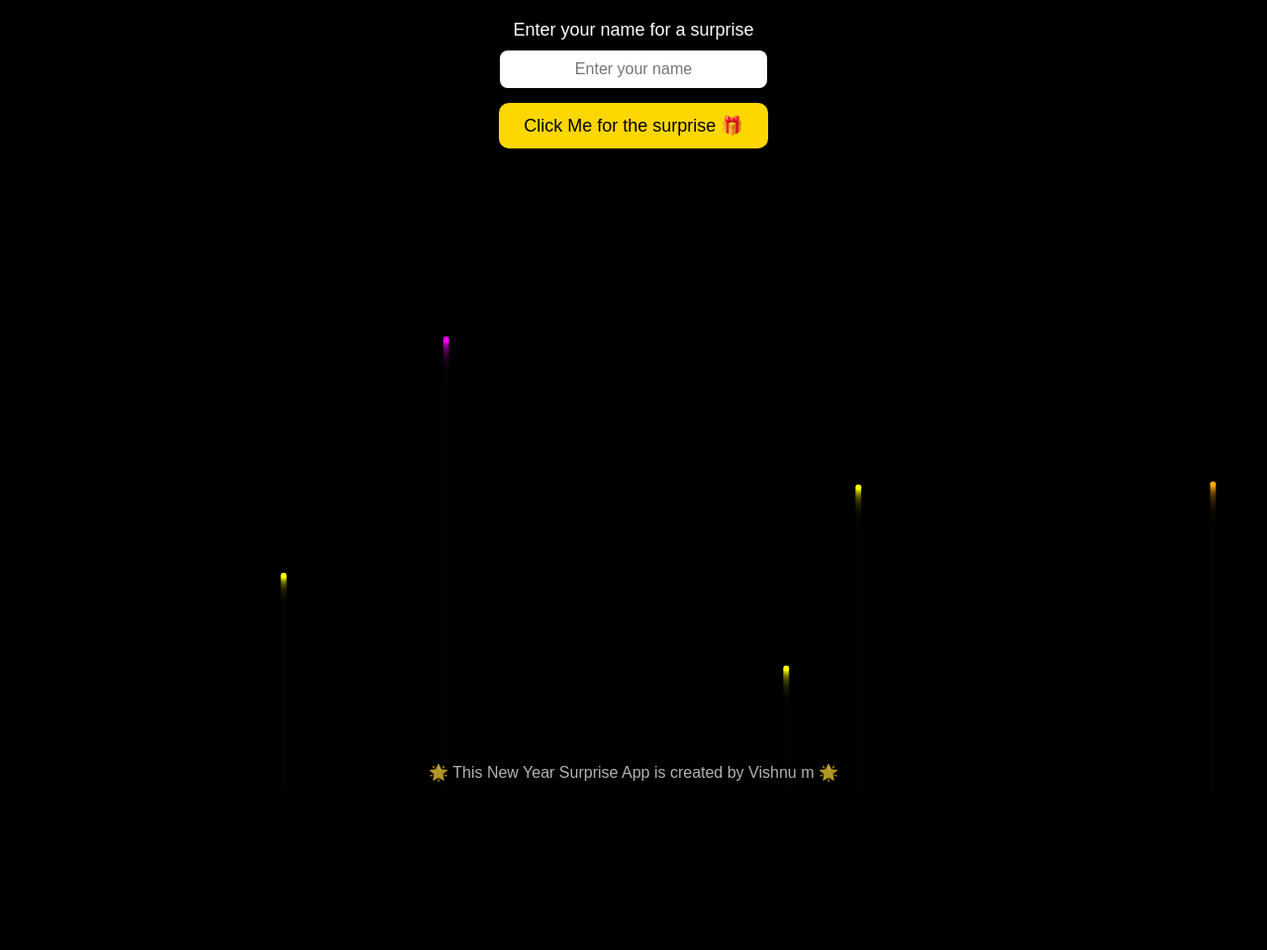
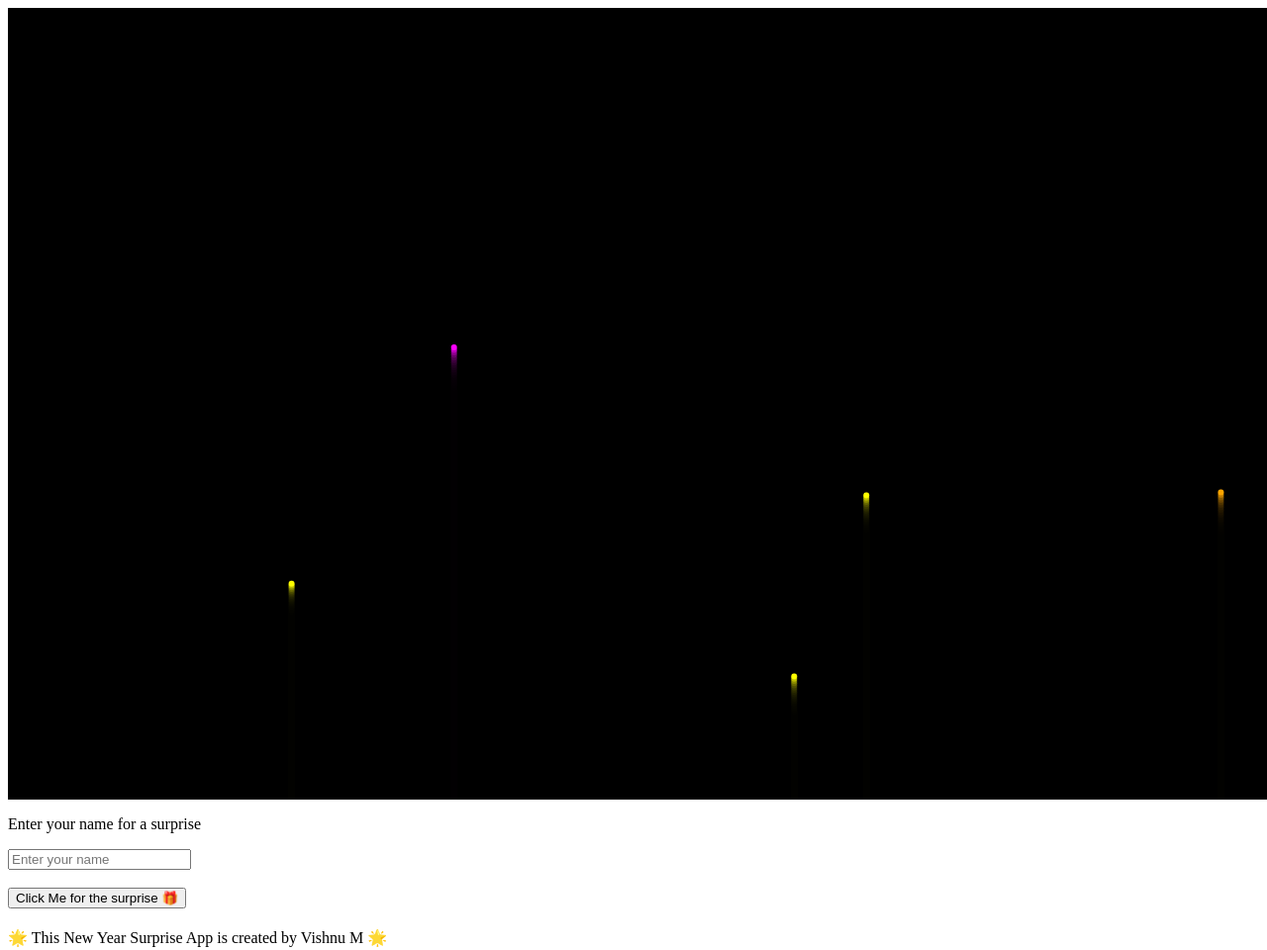
Before and after one commit to zoro-exe1710/html-x-python_2026, a plain HTML site: page templates/index.html in a window 1280 px wide. Shown: the whole page at 99% size. Before the commit the page ends 800 px from the top, so only its background shows below. Drawn offline with Linux system fonts and the light colour scheme.

Commit message:
Add files via upload

```diff
--- a/templates/index.html
+++ b/templates/index.html
@@ -1,107 +1,20 @@
-<!DOCTYPE html>
-<html lang="en">
-<head>
-    <meta charset="UTF-8">
-    <title>New Year Surprise</title>
-    <link rel="stylesheet" href="/static/style.css">
-    <style>
-        /* Center all content and style nicely */
-        body {
-            margin: 0;
-            padding: 0;
-            text-align: center;
-            background: black;
-            color: white;
-            font-family: Arial, sans-serif;
-            overflow: hidden;
-        }
-
-        h1 {
-            display: none; /* Show after name entry */
-            font-size: 36px;
-            color: gold;
-            margin-bottom: 30px;
-            text-shadow: 2px 2px 6px orange;
-        }
-
-        p {
-            font-size: 18px;
-            margin: 20px 0 10px;
-        }
-
-        input[type="text"] {
-            padding: 10px;
-            font-size: 16px;
-            border-radius: 8px;
-            border: none;
-            width: 250px;
-            text-align: center;
-        }
-
-        button {
-            padding: 12px 25px;
-            font-size: 18px;
-            background: gold;
-            border: none;
-            border-radius: 10px;
-            cursor: pointer;
-            margin-top: 15px;
-        }
-
-        button:hover {
-            background: orange;
-        }
-
-        #result {
-            margin-top: 25px;
-            font-size: 20px;
-            line-height: 1.6;
-        }
-
-        #panda-container {
-            display: none;
-            margin-top: 20px;
-        }
-
-        #panda-container img {
-            width: 150px;
-            max-width: 60%;
-        }
-
-        canvas {
-            position: fixed;
-            top: 0;
-            left: 0;
-            z-index: -1;
-        }
-
-        .credit {
-            position: fixed;
-            bottom: 10px;
-            width: 100%;
-            text-align: center;
-            color: white;
-            font-size: 16px;
-            text-shadow: 1px 1px 2px black;
-        }
-    </style>
-</head>
 <body>
 
 <canvas id="fireworks"></canvas>
 
-<h1 id="main-heading">🎉 Happy New Year 2026 🎉</h1>
+<div class="card">
+    <h1 id="main-heading" style="display:none;">
+        🎉 Happy New Year 2026 🎉
+    </h1>
 
-<p>Enter your name for a surprise</p>
-<input type="text" id="name" placeholder="Enter your name">
-<br>
-<button onclick="getWish()">Click Me for the surprise 🎁</button>
+    <p class="subtitle">Enter your name for a surprise</p>
 
-<h2 id="result"></h2>
+    <input type="text" id="name" placeholder="Enter your name">
+    <br><br>
 
-<!-- Panda below quote -->
-<div id="panda-container">
-    <img src="/static/panda.png" alt="Cute Panda">
+    <button onclick="getWish()">Click Me for the surprise 🎁</button>
+
+    <h2 id="result"></h2>
 </div>
 
 <audio id="music" src="/static/music.mp3"></audio>
@@ -109,8 +22,7 @@
 <script src="/static/script.js"></script>
 
 <div class="credit">
-    🌟 This New Year Surprise App is created by Vishnu m 🌟
+    🌟 This New Year Surprise App is created by Vishnu M 🌟
 </div>
 
 </body>
-</html>
```
